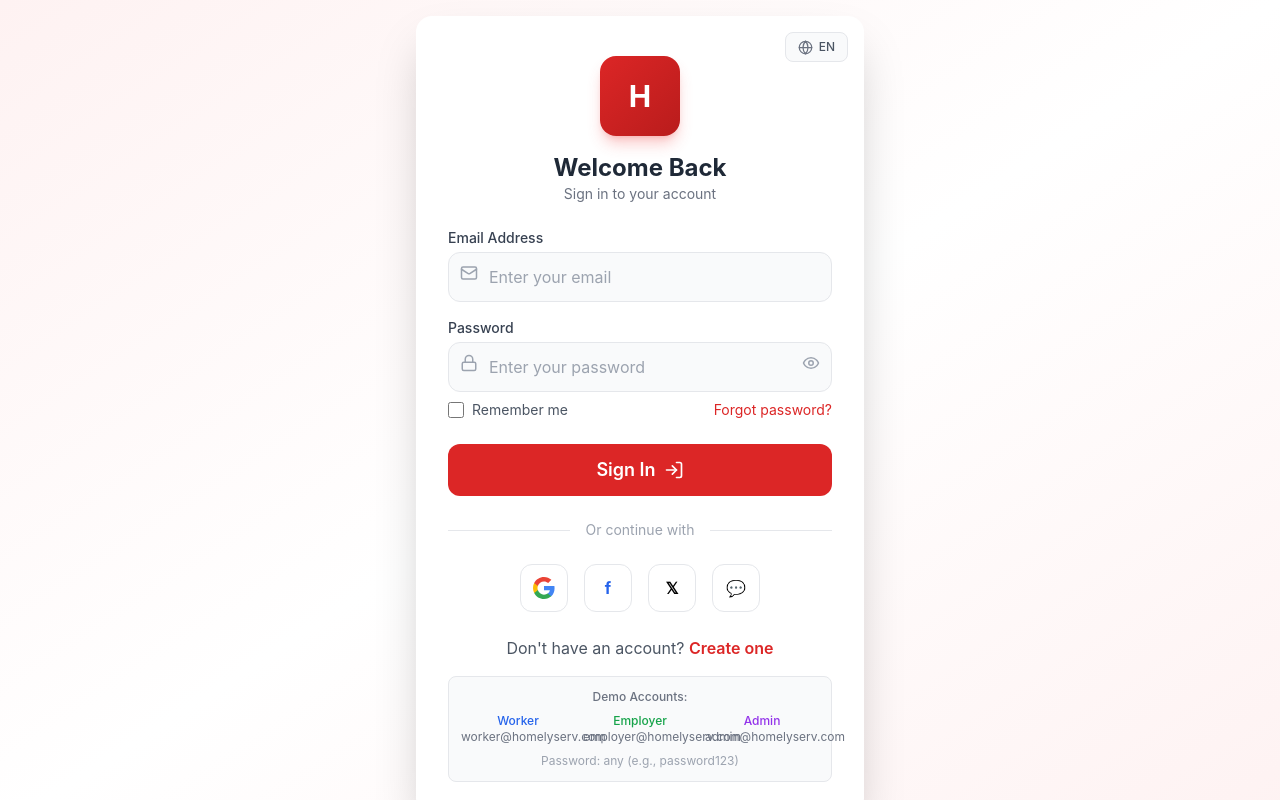
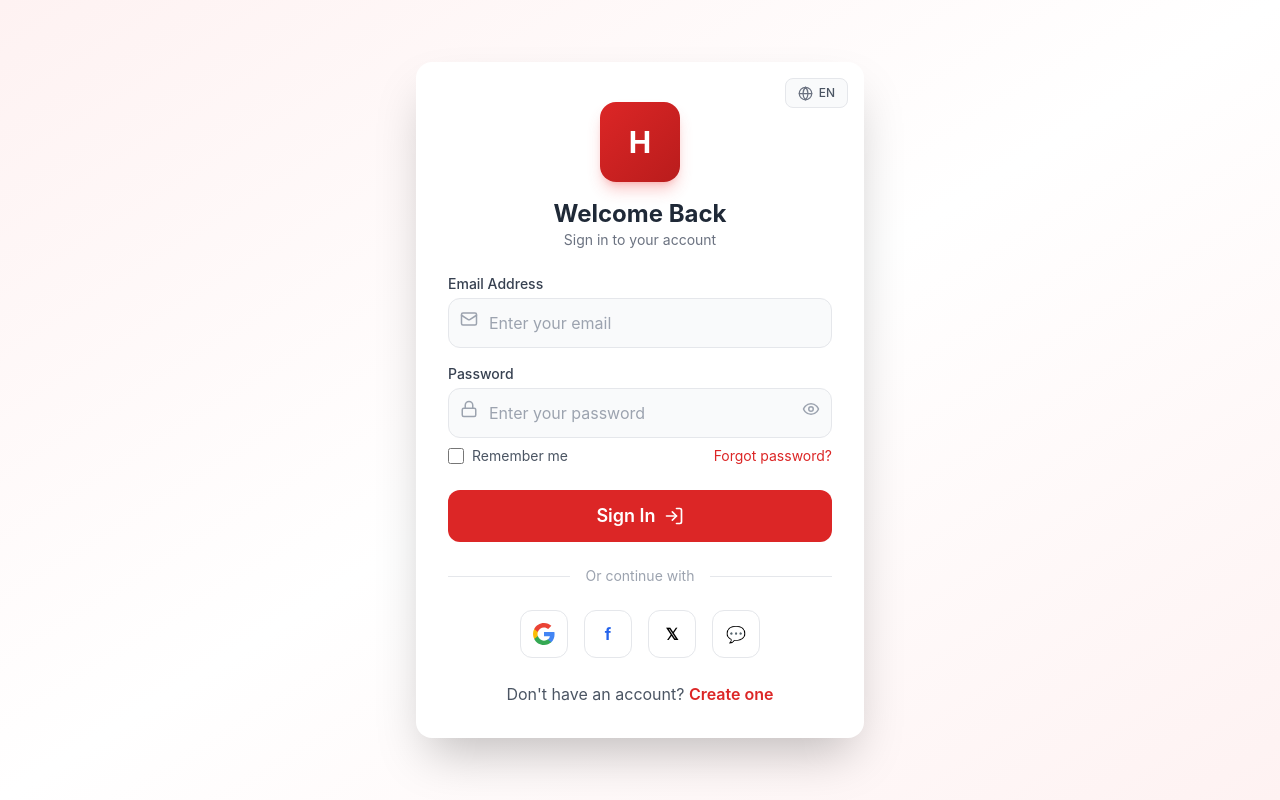
Before and after one commit to contractforlife-eng/homelyserv, a React (Vite) app in the folder frontend/: page /login in a window 1280 px wide. Built offline with nearby package versions, Linux system fonts and the light colour scheme.

Commit message:
Remove Demo Accounts section from Login page

```diff
--- a/frontend/src/pages/Login.jsx
+++ b/frontend/src/pages/Login.jsx
@@ -334,29 +334,6 @@ function Login() {
               Create one
             </Link>
           </p>
-
-          {/* Demo Accounts Info */}
-          <div className="mt-4 p-3 bg-gray-50 rounded-lg border border-gray-200">
-            <p className="text-xs text-gray-500 text-center font-medium">Demo Accounts:</p>
-            <div className="grid grid-cols-3 gap-2 mt-2 text-xs">
-              <div className="text-center">
-                <span className="text-blue-600 font-medium">Worker</span>
-                <br />
-                <span className="text-gray-500">worker@homelyserv.com</span>
-              </div>
-              <div className="text-center">
-                <span className="text-green-600 font-medium">Employer</span>
-                <br />
-                <span className="text-gray-500">employer@homelyserv.com</span>
-              </div>
-              <div className="text-center">
-                <span className="text-purple-600 font-medium">Admin</span>
-                <br />
-                <span className="text-gray-500">admin@homelyserv.com</span>
-              </div>
-            </div>
-            <p className="text-xs text-gray-400 text-center mt-2">Password: any (e.g., password123)</p>
-          </div>
         </div>
       </div>
     </div>
```
